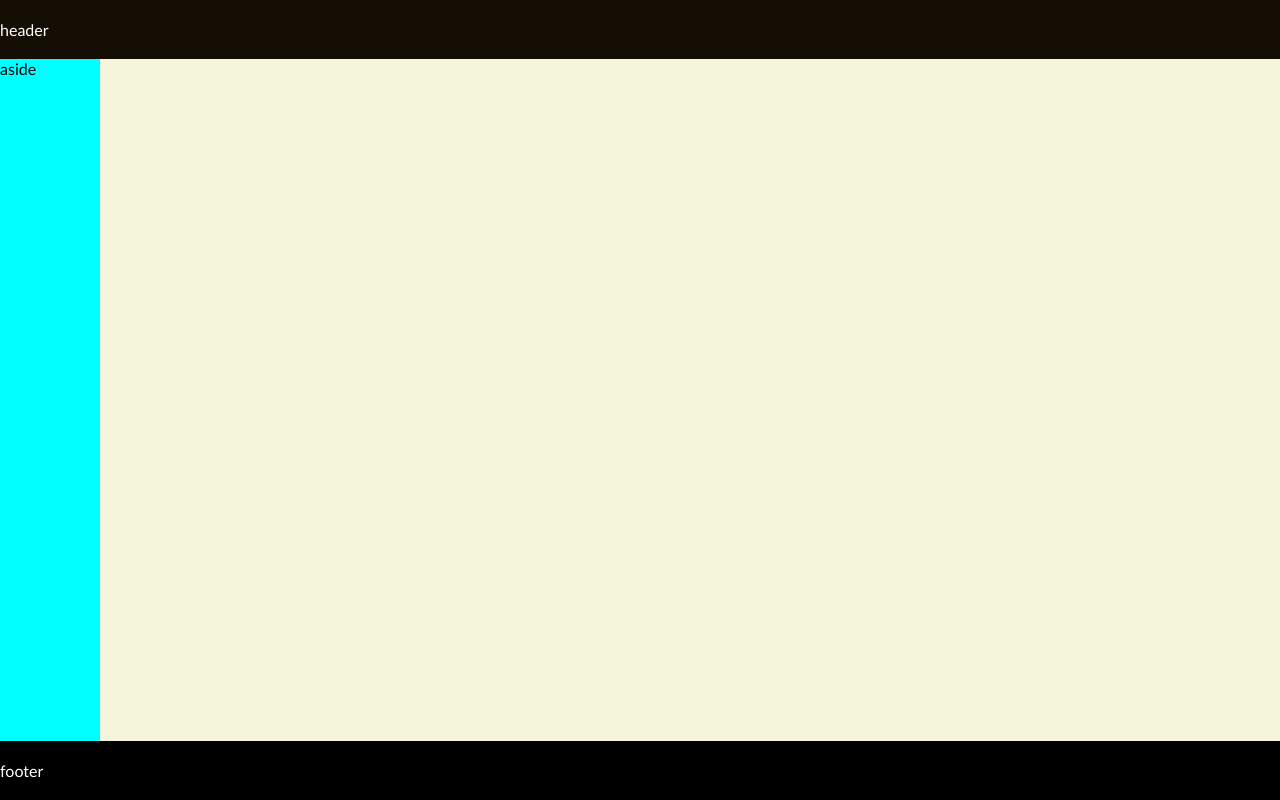
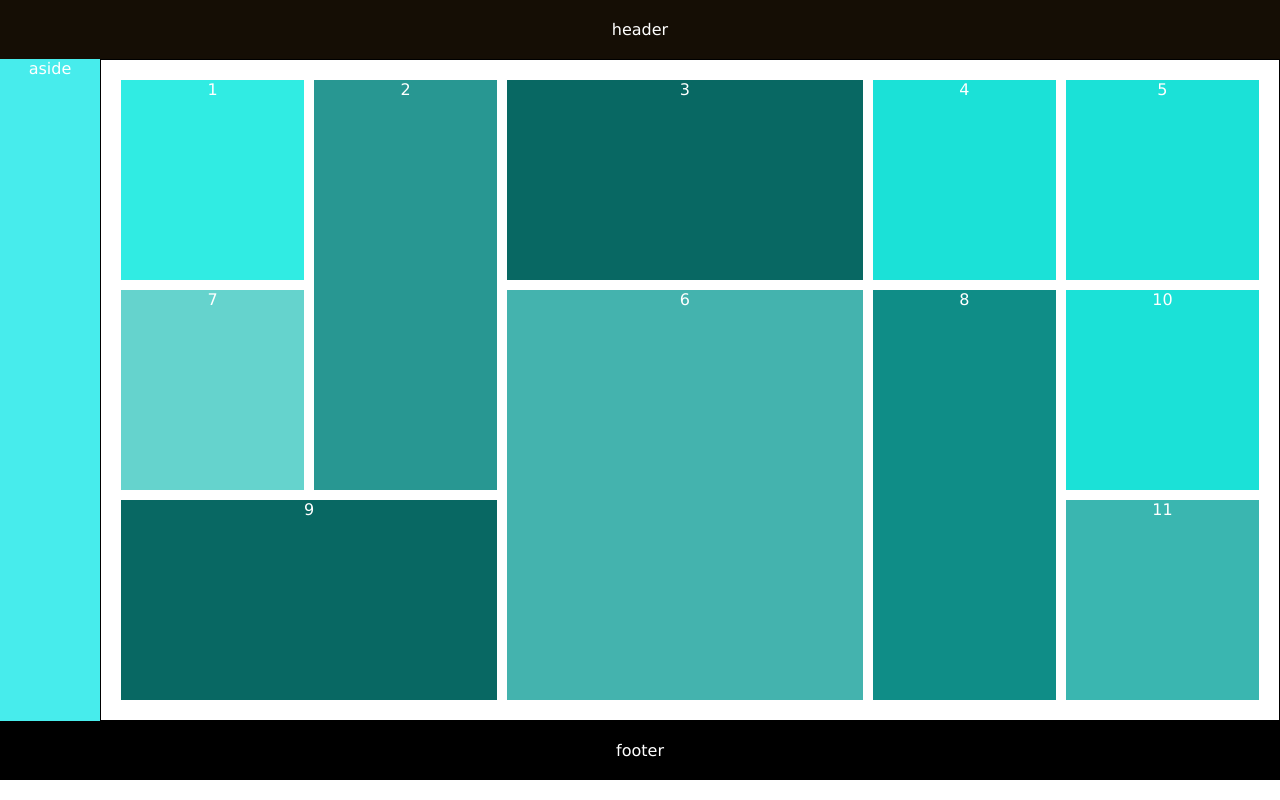
Before and after one commit to MumtazKakakhail/Basic_Html_Css, a plain HTML site: page CSS/Grid/grid_area/index.html in a window 1280 px wide. Drawn offline with Linux system fonts and the light colour scheme.

Commit message:
worked on grid area

```diff
--- a/CSS/Grid/grid_area/index.html
+++ b/CSS/Grid/grid_area/index.html
@@ -4,7 +4,7 @@
     <meta charset="UTF-8">
     <meta name="viewport" content="width=device-width, initial-scale=1.0">
     <link rel="stylesheet" href="styles.css">
-    <title>Document</title>
+    <title>grid</title>
 </head>
 <body>
       <!-- grid area -->
@@ -12,22 +12,21 @@
        <header class="header">header</header>
        <aside class="aside">aside</aside>
        <main class="main">
-         <section class="grid">
-           <div></div>
-           <div></div>
-           <div></div>
-           <div></div>
-           <div></div>
-           <div></div>
-           <div></div>
-           <div></div>
-           <div></div>
-           <div></div>
-           <div></div>
+        <section class="grid_example">
+     <div class="container container-1">1</div>
+     <div class="container container-2">2</div>
+     <div class="container container-3">3</div>
+     <div class="container container-4">4</div>
+     <div class="container container-5">5</div>
+     <div class="container container-6">6</div>
+     <div class="container container-7">7</div>
+     <div class="container container-8">8</div>
+     <div class="container container-9">9</div>
+     <div class="container container-10">10</div>
+     <div class="container container-11">11</div>
         </section>
        </main>
        <footer class="footer">footer</footer>
-
       </section>
 </body>
 </html>
--- a/CSS/Grid/grid_area/styles.css
+++ b/CSS/Grid/grid_area/styles.css
@@ -1,19 +1,18 @@
 * {
+    padding: 0;
     margin: 0;
-    padding: 0;
-    font-family: 'Gill Sans', 'Gill Sans MT', Calibri, 'Trebuchet MS', sans-serif;
+    font-family: 'Lucida Sans', 'Lucida Sans Regular', 'Lucida Grande', 'Lucida Sans Unicode', Geneva, Verdana, sans-serif;
 }
-.grid_layout {
+
+  .grid_layout {
     display: grid;
     grid-template-areas: "header header" " aside mainContent " "footer footer";
     grid-template-columns: 100px 1fr;
     grid-template-rows: auto 1fr auto;
     grid-auto-rows: 100px;
-      /* grid-template-columns: repeat(3, 1fr) ;
-      grid-template-rows:repeat(3, 150px);
-      grid-auto-rows: 150px ;
-      gap: 10px; */
-      height: 100vh;
+    text-align: center;
+    color: white;
+      height: 45rem;
   }
   .header {
     grid-area: header;
@@ -23,13 +22,11 @@
   }
   .aside {
     grid-area: aside;
-    background-color: aqua;
-
+    background-color: rgb(71, 236, 236);
   }
   .main {
     grid-area: mainContent;
-    background-color:beige;
-
+    background-color:rgb(255, 255, 255);
   }
   .footer {
     grid-area: footer;
@@ -38,3 +35,66 @@
     padding: 20px 0;
     /* height: 20%; */
   }
+  .grid_example {
+    border: 1px solid black;
+    padding: 20px;
+    display: grid;
+      grid-template-columns: repeat(5 200px) ;
+      grid-template-rows:repeat(3, 200px);
+      grid-auto-rows: 100px ;
+      gap: 10px;
+  }
+  .container {
+    background-color: rgb(33, 190, 233);
+  }
+  .container-1{
+    grid-row: 1/1;
+    grid-column: 1/2;
+    background-color: rgb(48, 236, 227);
+  }
+ .container-2{
+    grid-column: 2/3;
+    grid-row: 1 / 3;
+    background-color: rgb(40, 151, 146);
+ }
+ .container-3{
+    grid-column: 3 / 5;
+    grid-row: 1/2;
+    background-color: rgb(8, 104, 99);
+ }
+ .container-4{
+    grid-column:5/6;
+    grid-row: 1/2;
+    background-color: rgb(27, 225, 215);
+ }
+ .container-5{
+grid-column: 6;
+background-color: rgb(27, 225, 215);
+ }
+ .container-6{
+    grid-column: 3 / 5;
+    grid-row: 2/4;
+    background-color: rgb(68, 179, 174);
+ }
+ .container-7{
+    grid-row: 2;
+    background-color: rgb(101, 211, 205);
+ }
+ .container-8{
+    grid-column: 5 / 6;
+    grid-row: span 2;
+    background-color: rgb(15, 141, 135);
+ }
+ .container-9{
+    grid-row: 3;
+    grid-column: 1/3;
+    background-color: rgb(8, 104, 99);
+ }
+ .container-10{
+    grid-column: 6;
+    background-color: rgb(27, 225, 215);
+ }
+ .container-11{
+    grid-column: 6;
+    background-color: rgb(58, 182, 176);
+ }
--- a/CSS/Grid/styles.css
+++ b/CSS/Grid/styles.css
@@ -27,16 +27,14 @@
 }
 
 
-.section-1 {
-    /* background-color:rgb(193, 179, 245); */
+.grid {
+    border: 1px solid black;
+    padding: 20px;
     display: grid;
-    grid-template-columns: repeat(4 , 1fr);
-    grid-template-rows: repeat(4 , 150px);
-    gap: 10px;
-    padding: 15px;
-    grid-auto-rows: 150px;
-    /* background-color: blue; */
-    color: rgb(9, 6, 6);
+      grid-template-columns: repeat(5 200px) ;
+      grid-template-rows:repeat(3, 200px);
+      grid-auto-rows: 100px ;
+      gap: 10px;
 
 }
 
@@ -47,59 +45,70 @@
 }
 
 .container-1 {
+    background-color: white;
     /* grid-column: 1/2; */
     grid-row: 1/3;
 }
 
 
 .container-2 {
+    background-color: white;
     grid-column: 2/3;
  /* grid-row: 1/2; */
 }
 
 .container-3 {
+    background-color: white;
     grid-column: 3/5;
     /* grid-row: 1/3; */
 }
 
 .container-4 {
+    background-color: white;
     grid-column: 2/3;
     grid-row: 2/3;
 
 }
 
 .c0ntainer-5 {
+    background-color: white;
     grid-column: 1/2;
     grid-row: 2/4;
 
 }
 
 .c0ntainer-6 {
+    background-color: white;
     grid-column: 3/5;
     grid-row: 3/4;
 }
 
 .c0ntainer-7 {
+    background-color: white;
     /* grid-column: 1/2; */
     grid-row: 3/4;
 }
 
 .c0ntainer-8 {
+    background-color: white;
     /* grid-column: 2/3; */
     grid-row: 3/5;
 }
 
 .c0ntainer-9 {
+    background-color: white;
     grid-column: 3/5;
     grid-row: 4/5;
 }
 
 .c0ntainer-10 {
+    background-color: white;
     grid-column: 1/2;
     grid-row: 4/5;
 }
 
 .c0ntainer-11 {
+    background-color: white;
     grid-column: 3/-1;
     /* grid-row: 5/6; */
 }
```
Also changed, not shown: CSS/Grid/index.html (+3 -2 lines). Lines whose indentation alone changed are shown as unchanged.
